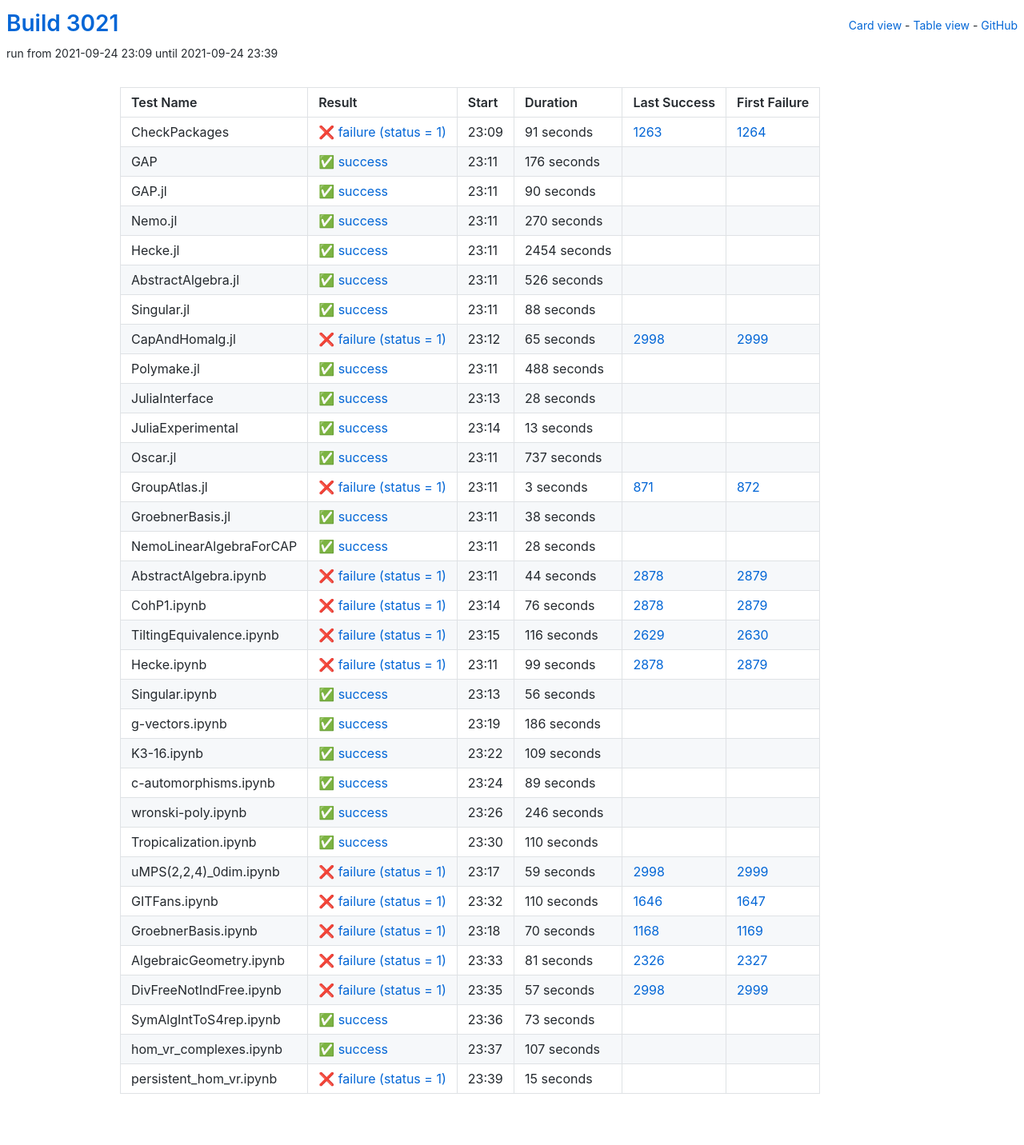
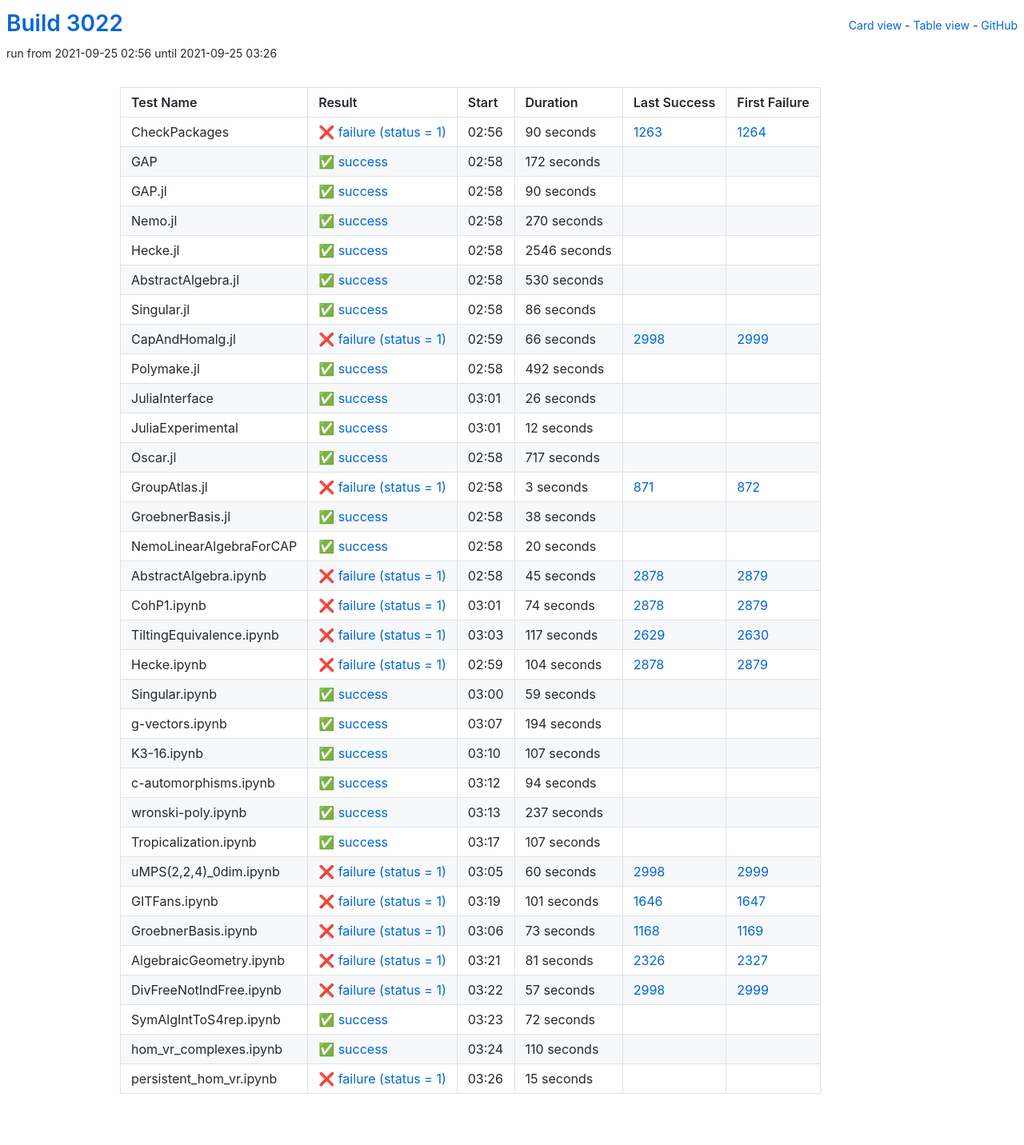
Before and after one commit to oscar-system/oscar-ci-status-stable, a Jekyll site: the page built from table.html, in a window 1280 px wide. Shown: the whole page at 80% size. Built offline with Jekyll 4.4.1, drawn with Linux system fonts in a browser that asks for light colours.

Commit message:
Build #3022

```diff
--- a/_data/ci.yml
+++ b/_data/ci.yml
@@ -1,6 +1,6 @@
 ---
-build: 3021
-build_url: https://oscarci.mathematik.uni-kl.de/job/oscar-stable/3021/
+build: 3022
+build_url: https://oscarci.mathematik.uni-kl.de/job/oscar-stable/3022/
 job: oscar-stable
 organization: oscar-system
 repo: oscar-ci-status-stable
@@ -8,32 +8,32 @@ repourl: https://github.com/oscar-system/oscar-ci-status-stable
 tests:
 - name: CheckPackages
   id: checkpackages
-  log: https://oscarci.mathematik.uni-kl.de/job/oscar-stable/3021/artifact/logs/build-3021/CheckPackages.log
-  start: 2021-09-24 23:09
+  log: https://oscarci.mathematik.uni-kl.de/job/oscar-stable/3022/artifact/logs/build-3022/CheckPackages.log
+  start: 2021-09-25 02:56
   success: false
   exitcode: 1
   status: failure
-  duration: 91
+  duration: 90
   last_success: 1263
   last_success_url: https://oscarci.mathematik.uni-kl.de/job/oscar-stable/1263/
   first_failure: 1264
   first_failure_url: https://oscarci.mathematik.uni-kl.de/job/oscar-stable/1264/
 - name: GAP
   id: gap
-  log: https://oscarci.mathematik.uni-kl.de/job/oscar-stable/3021/artifact/logs/build-3021/GAP.log
-  start: 2021-09-24 23:11
+  log: https://oscarci.mathematik.uni-kl.de/job/oscar-stable/3022/artifact/logs/build-3022/GAP.log
+  start: 2021-09-25 02:58
   success: true
   exitcode: 0
   status: success
-  duration: 176
+  duration: 172
   last_success: false
   last_success_url:
   first_failure: false
   first_failure_url:
 - name: GAP.jl
   id: gap-jl
-  log: https://oscarci.mathematik.uni-kl.de/job/oscar-stable/3021/artifact/logs/build-3021/GAP.jl.log
-  start: 2021-09-24 23:11
+  log: https://oscarci.mathematik.uni-kl.de/job/oscar-stable/3022/artifact/logs/build-3022/GAP.jl.log
+  start: 2021-09-25 02:58
   success: true
   exitcode: 0
   status: success
@@ -44,8 +44,8 @@ tests:
   first_failure_url:
 - name: Nemo.jl
   id: nemo-jl
-  log: https://oscarci.mathematik.uni-kl.de/job/oscar-stable/3021/artifact/logs/build-3021/Nemo.jl.log
-  start: 2021-09-24 23:11
+  log: https://oscarci.mathematik.uni-kl.de/job/oscar-stable/3022/artifact/logs/build-3022/Nemo.jl.log
+  start: 2021-09-25 02:58
   success: true
   exitcode: 0
   status: success
@@ -56,104 +56,104 @@ tests:
   first_failure_url:
 - name: Hecke.jl
   id: hecke-jl
-  log: https://oscarci.mathematik.uni-kl.de/job/oscar-stable/3021/artifact/logs/build-3021/Hecke.jl.log
-  start: 2021-09-24 23:11
+  log: https://oscarci.mathematik.uni-kl.de/job/oscar-stable/3022/artifact/logs/build-3022/Hecke.jl.log
+  start: 2021-09-25 02:58
   success: true
   exitcode: 0
   status: success
-  duration: 2454
+  duration: 2546
   last_success: false
   last_success_url:
   first_failure: false
   first_failure_url:
 - name: AbstractAlgebra.jl
   id: abstractalgebra-jl
-  log: https://oscarci.mathematik.uni-kl.de/job/oscar-stable/3021/artifact/logs/build-3021/AbstractAlgebra.jl.log
-  start: 2021-09-24 23:11
+  log: https://oscarci.mathematik.uni-kl.de/job/oscar-stable/3022/artifact/logs/build-3022/AbstractAlgebra.jl.log
+  start: 2021-09-25 02:58
   success: true
   exitcode: 0
   status: success
-  duration: 526
+  duration: 530
   last_success: false
   last_success_url:
   first_failure: false
   first_failure_url:
 - name: Singular.jl
   id: singular-jl
-  log: https://oscarci.mathematik.uni-kl.de/job/oscar-stable/3021/artifact/logs/build-3021/Singular.jl.log
-  start: 2021-09-24 23:11
+  log: https://oscarci.mathematik.uni-kl.de/job/oscar-stable/3022/artifact/logs/build-3022/Singular.jl.log
+  start: 2021-09-25 02:58
   success: true
   exitcode: 0
   status: success
-  duration: 88
+  duration: 86
   last_success: false
   last_success_url:
   first_failure: false
   first_failure_url:
 - name: CapAndHomalg.jl
   id: capandhomalg-jl
-  log: https://oscarci.mathematik.uni-kl.de/job/oscar-stable/3021/artifact/logs/build-3021/CapAndHomalg.jl.log
-  start: 2021-09-24 23:12
+  log: https://oscarci.mathematik.uni-kl.de/job/oscar-stable/3022/artifact/logs/build-3022/CapAndHomalg.jl.log
+  start: 2021-09-25 02:59
   success: false
   exitcode: 1
   status: failure
-  duration: 65
+  duration: 66
   last_success: 2998
   last_success_url: https://oscarci.mathematik.uni-kl.de/job/oscar-stable/2998/
   first_failure: 2999
   first_failure_url: https://oscarci.mathematik.uni-kl.de/job/oscar-stable/2999/
 - name: Polymake.jl
   id: polymake-jl
-  log: https://oscarci.mathematik.uni-kl.de/job/oscar-stable/3021/artifact/logs/build-3021/Polymake.jl.log
-  start: 2021-09-24 23:11
+  log: https://oscarci.mathematik.uni-kl.de/job/oscar-stable/3022/artifact/logs/build-3022/Polymake.jl.log
+  start: 2021-09-25 02:58
   success: true
   exitcode: 0
   status: success
-  duration: 488
+  duration: 492
   last_success: false
   last_success_url:
   first_failure: false
   first_failure_url:
 - name: JuliaInterface
   id: juliainterface
-  log: https://oscarci.mathematik.uni-kl.de/job/oscar-stable/3021/artifact/logs/build-3021/JuliaInterface.log
-  start: 2021-09-24 23:13
+  log: https://oscarci.mathematik.uni-kl.de/job/oscar-stable/3022/artifact/logs/build-3022/JuliaInterface.log
+  start: 2021-09-25 03:01
   success: true
   exitcode: 0
   status: success
-  duration: 28
+  duration: 26
   last_success: false
   last_success_url:
   first_failure: false
   first_failure_url:
 - name: JuliaExperimental
   id: juliaexperimental
-  log: https://oscarci.mathematik.uni-kl.de/job/oscar-stable/3021/artifact/logs/build-3021/JuliaExperimental.log
-  start: 2021-09-24 23:14
+  log: https://oscarci.mathematik.uni-kl.de/job/oscar-stable/3022/artifact/logs/build-3022/JuliaExperimental.log
+  start: 2021-09-25 03:01
   success: true
   exitcode: 0
   status: success
-  duration: 13
+  duration: 12
   last_success: false
   last_success_url:
   first_failure: false
   first_failure_url:
 - name: Oscar.jl
   id: oscar-jl
-  log: https://oscarci.mathematik.uni-kl.de/job/oscar-stable/3021/artifact/logs/build-3021/Oscar.jl.log
-  start: 2021-09-24 23:11
+  log: https://oscarci.mathematik.uni-kl.de/job/oscar-stable/3022/artifact/logs/build-3022/Oscar.jl.log
+  start: 2021-09-25 02:58
   success: true
   exitcode: 0
   status: success
-  duration: 737
+  duration: 717
   last_success: false
   last_success_url:
   first_failure: false
   first_failure_url:
 - name: GroupAtlas.jl
   id: groupatlas-jl
-  log: https://oscarci.mathematik.uni-kl.de/job/oscar-stable/3021/artifact/logs/build-3021/GroupAtlas.jl.log
-  start: 2021-09-24 23:11
+  log: https://oscarci.mathematik.uni-kl.de/job/oscar-stable/3022/artifact/logs/build-3022/GroupAtlas.jl.log
+  start: 2021-09-25 02:58
   success: false
   exitcode: 1
   status: failure
@@ -164,8 +164,8 @@ tests:
   first_failure_url: https://oscarci.mathematik.uni-kl.de/job/oscar-stable/872/
 - name: GroebnerBasis.jl
   id: groebnerbasis-jl
-  log: https://oscarci.mathematik.uni-kl.de/job/oscar-stable/3021/artifact/logs/build-3021/GroebnerBasis.jl.log
-  start: 2021-09-24 23:11
+  log: https://oscarci.mathematik.uni-kl.de/job/oscar-stable/3022/artifact/logs/build-3022/GroebnerBasis.jl.log
+  start: 2021-09-25 02:58
   success: true
   exitcode: 0
   status: success
@@ -176,176 +176,176 @@ tests:
   first_failure_url:
 - name: NemoLinearAlgebraForCAP
   id: nemolinearalgebraforcap
-  log: https://oscarci.mathematik.uni-kl.de/job/oscar-stable/3021/artifact/logs/build-3021/NemoLinearAlgebraForCAP.log
-  start: 2021-09-24 23:11
+  log: https://oscarci.mathematik.uni-kl.de/job/oscar-stable/3022/artifact/logs/build-3022/NemoLinearAlgebraForCAP.log
+  start: 2021-09-25 02:58
   success: true
   exitcode: 0
   status: success
-  duration: 28
+  duration: 20
   last_success: false
   last_success_url:
   first_failure: false
   first_failure_url:
 - name: AbstractAlgebra.ipynb
   id: abstractalgebra-ipynb
-  log: https://oscarci.mathematik.uni-kl.de/job/oscar-stable/3021/artifact/logs/build-3021/AbstractAlgebra.ipynb.log
-  start: 2021-09-24 23:11
+  log: https://oscarci.mathematik.uni-kl.de/job/oscar-stable/3022/artifact/logs/build-3022/AbstractAlgebra.ipynb.log
+  start: 2021-09-25 02:58
   success: false
   exitcode: 1
   status: failure
-  duration: 44
+  duration: 45
   last_success: 2878
   last_success_url: https://oscarci.mathematik.uni-kl.de/job/oscar-stable/2878/
   first_failure: 2879
   first_failure_url: https://oscarci.mathematik.uni-kl.de/job/oscar-stable/2879/
 - name: CohP1.ipynb
   id: cohp1-ipynb
-  log: https://oscarci.mathematik.uni-kl.de/job/oscar-stable/3021/artifact/logs/build-3021/CohP1.ipynb.log
-  start: 2021-09-24 23:14
+  log: https://oscarci.mathematik.uni-kl.de/job/oscar-stable/3022/artifact/logs/build-3022/CohP1.ipynb.log
+  start: 2021-09-25 03:01
   success: false
   exitcode: 1
   status: failure
-  duration: 76
+  duration: 74
   last_success: 2878
   last_success_url: https://oscarci.mathematik.uni-kl.de/job/oscar-stable/2878/
   first_failure: 2879
   first_failure_url: https://oscarci.mathematik.uni-kl.de/job/oscar-stable/2879/
 - name: TiltingEquivalence.ipynb
   id: tiltingequivalence-ipynb
-  log: https://oscarci.mathematik.uni-kl.de/job/oscar-stable/3021/artifact/logs/build-3021/TiltingEquivalence.ipynb.log
-  start: 2021-09-24 23:15
+  log: https://oscarci.mathematik.uni-kl.de/job/oscar-stable/3022/artifact/logs/build-3022/TiltingEquivalence.ipynb.log
+  start: 2021-09-25 03:03
   success: false
   exitcode: 1
   status: failure
-  duration: 116
+  duration: 117
   last_success: 2629
   last_success_url: https://oscarci.mathematik.uni-kl.de/job/oscar-stable/2629/
   first_failure: 2630
   first_failure_url: https://oscarci.mathematik.uni-kl.de/job/oscar-stable/2630/
 - name: Hecke.ipynb
   id: hecke-ipynb
-  log: https://oscarci.mathematik.uni-kl.de/job/oscar-stable/3021/artifact/logs/build-3021/Hecke.ipynb.log
-  start: 2021-09-24 23:11
+  log: https://oscarci.mathematik.uni-kl.de/job/oscar-stable/3022/artifact/logs/build-3022/Hecke.ipynb.log
+  start: 2021-09-25 02:59
   success: false
   exitcode: 1
   status: failure
-  duration: 99
+  duration: 104
   last_success: 2878
   last_success_url: https://oscarci.mathematik.uni-kl.de/job/oscar-stable/2878/
   first_failure: 2879
   first_failure_url: https://oscarci.mathematik.uni-kl.de/job/oscar-stable/2879/
 - name: Singular.ipynb
   id: singular-ipynb
-  log: https://oscarci.mathematik.uni-kl.de/job/oscar-stable/3021/artifact/logs/build-3021/Singular.ipynb.log
-  start: 2021-09-24 23:13
+  log: https://oscarci.mathematik.uni-kl.de/job/oscar-stable/3022/artifact/logs/build-3022/Singular.ipynb.log
+  start: 2021-09-25 03:00
   success: true
   exitcode: 0
   status: success
-  duration: 56
+  duration: 59
   last_success: false
   last_success_url:
   first_failure: false
   first_failure_url:
 - name: g-vectors.ipynb
   id: g-vectors-ipynb
-  log: https://oscarci.mathematik.uni-kl.de/job/oscar-stable/3021/artifact/logs/build-3021/g-vectors.ipynb.log
-  start: 2021-09-24 23:19
+  log: https://oscarci.mathematik.uni-kl.de/job/oscar-stable/3022/artifact/logs/build-3022/g-vectors.ipynb.log
+  start: 2021-09-25 03:07
   success: true
   exitcode: 0
   status: success
-  duration: 186
+  duration: 194
   last_success: false
   last_success_url:
   first_failure: false
   first_failure_url:
 - name: K3-16.ipynb
   id: k3-16-ipynb
-  log: https://oscarci.mathematik.uni-kl.de/job/oscar-stable/3021/artifact/logs/build-3021/K3-16.ipynb.log
-  start: 2021-09-24 23:22
+  log: https://oscarci.mathematik.uni-kl.de/job/oscar-stable/3022/artifact/logs/build-3022/K3-16.ipynb.log
+  start: 2021-09-25 03:10
   success: true
   exitcode: 0
   status: success
-  duration: 109
+  duration: 107
   last_success: false
   last_success_url:
   first_failure: false
   first_failure_url:
 - name: c-automorphisms.ipynb
   id: c-automorphisms-ipynb
-  log: https://oscarci.mathematik.uni-kl.de/job/oscar-stable/3021/artifact/logs/build-3021/c-automorphisms.ipynb.log
-  start: 2021-09-24 23:24
+  log: https://oscarci.mathematik.uni-kl.de/job/oscar-stable/3022/artifact/logs/build-3022/c-automorphisms.ipynb.log
+  start: 2021-09-25 03:12
   success: true
   exitcode: 0
   status: success
-  duration: 89
+  duration: 94
   last_success: false
   last_success_url:
   first_failure: false
   first_failure_url:
 - name: wronski-poly.ipynb
   id: wronski-poly-ipynb
-  log: https://oscarci.mathematik.uni-kl.de/job/oscar-stable/3021/artifact/logs/build-3021/wronski-poly.ipynb.log
-  start: 2021-09-24 23:26
+  log: https://oscarci.mathematik.uni-kl.de/job/oscar-stable/3022/artifact/logs/build-3022/wronski-poly.ipynb.log
+  start: 2021-09-25 03:13
   success: true
   exitcode: 0
   status: success
-  duration: 246
+  duration: 237
   last_success: false
   last_success_url:
   first_failure: false
   first_failure_url:
 - name: Tropicalization.ipynb
   id: tropicalization-ipynb
-  log: https://oscarci.mathematik.uni-kl.de/job/oscar-stable/3021/artifact/logs/build-3021/Tropicalization.ipynb.log
-  start: 2021-09-24 23:30
+  log: https://oscarci.mathematik.uni-kl.de/job/oscar-stable/3022/artifact/logs/build-3022/Tropicalization.ipynb.log
+  start: 2021-09-25 03:17
   success: true
   exitcode: 0
   status: success
-  duration: 110
+  duration: 107
   last_success: false
   last_success_url:
   first_failure: false
   first_failure_url:
 - name: uMPS(2,2,4)_0dim.ipynb
   id: umps-2-2-4-0dim-ipynb
-  log: https://oscarci.mathematik.uni-kl.de/job/oscar-stable/3021/artifact/logs/build-3021/uMPS-2-2-4-_0dim.ipynb.log
-  start: 2021-09-24 23:17
+  log: https://oscarci.mathematik.uni-kl.de/job/oscar-stable/3022/artifact/logs/build-3022/uMPS-2-2-4-_0dim.ipynb.log
+  start: 2021-09-25 03:05
   success: false
   exitcode: 1
   status: failure
-  duration: 59
+  duration: 60
   last_success: 2998
   last_success_url: https://oscarci.mathematik.uni-kl.de/job/oscar-stable/2998/
   first_failure: 2999
   first_failure_url: https://oscarci.mathematik.uni-kl.de/job/oscar-stable/2999/
 - name: GITFans.ipynb
   id: gitfans-ipynb
-  log: https://oscarci.mathematik.uni-kl.de/job/oscar-stable/3021/artifact/logs/build-3021/GITFans.ipynb.log
-  start: 2021-09-24 23:32
+  log: https://oscarci.mathematik.uni-kl.de/job/oscar-stable/3022/artifact/logs/build-3022/GITFans.ipynb.log
+  start: 2021-09-25 03:19
   success: false
   exitcode: 1
   status: failure
-  duration: 110
+  duration: 101
   last_success: 1646
   last_success_url: https://oscarci.mathematik.uni-kl.de/job/oscar-stable/1646/
   first_failure: 1647
   first_failure_url: https://oscarci.mathematik.uni-kl.de/job/oscar-stable/1647/
 - name: GroebnerBasis.ipynb
   id: groebnerbasis-ipynb
-  log: https://oscarci.mathematik.uni-kl.de/job/oscar-stable/3021/artifact/logs/build-3021/GroebnerBasis.ipynb.log
-  start: 2021-09-24 23:18
+  log: https://oscarci.mathematik.uni-kl.de/job/oscar-stable/3022/artifact/logs/build-3022/GroebnerBasis.ipynb.log
+  start: 2021-09-25 03:06
   success: false
   exitcode: 1
   status: failure
-  duration: 70
+  duration: 73
   last_success: 1168
   last_success_url: https://oscarci.mathematik.uni-kl.de/job/oscar-stable/1168/
   first_failure: 1169
   first_failure_url: https://oscarci.mathematik.uni-kl.de/job/oscar-stable/1169/
 - name: AlgebraicGeometry.ipynb
   id: algebraicgeometry-ipynb
-  log: https://oscarci.mathematik.uni-kl.de/job/oscar-stable/3021/artifact/logs/build-3021/AlgebraicGeometry.ipynb.log
-  start: 2021-09-24 23:33
+  log: https://oscarci.mathematik.uni-kl.de/job/oscar-stable/3022/artifact/logs/build-3022/AlgebraicGeometry.ipynb.log
+  start: 2021-09-25 03:21
   success: false
   exitcode: 1
   status: failure
@@ -356,8 +356,8 @@ tests:
   first_failure_url: https://oscarci.mathematik.uni-kl.de/job/oscar-stable/2327/
 - name: DivFreeNotIndFree.ipynb
   id: divfreenotindfree-ipynb
-  log: https://oscarci.mathematik.uni-kl.de/job/oscar-stable/3021/artifact/logs/build-3021/DivFreeNotIndFree.ipynb.log
-  start: 2021-09-24 23:35
+  log: https://oscarci.mathematik.uni-kl.de/job/oscar-stable/3022/artifact/logs/build-3022/DivFreeNotIndFree.ipynb.log
+  start: 2021-09-25 03:22
   success: false
   exitcode: 1
   status: failure
@@ -368,32 +368,32 @@ tests:
   first_failure_url: https://oscarci.mathematik.uni-kl.de/job/oscar-stable/2999/
 - name: SymAlgIntToS4rep.ipynb
   id: symalginttos4rep-ipynb
-  log: https://oscarci.mathematik.uni-kl.de/job/oscar-stable/3021/artifact/logs/build-3021/SymAlgIntToS4rep.ipynb.log
-  start: 2021-09-24 23:36
+  log: https://oscarci.mathematik.uni-kl.de/job/oscar-stable/3022/artifact/logs/build-3022/SymAlgIntToS4rep.ipynb.log
+  start: 2021-09-25 03:23
   success: true
   exitcode: 0
   status: success
-  duration: 73
+  duration: 72
   last_success: false
   last_success_url:
   first_failure: false
   first_failure_url:
 - name: hom_vr_complexes.ipynb
   id: hom-vr-complexes-ipynb
-  log: https://oscarci.mathematik.uni-kl.de/job/oscar-stable/3021/artifact/logs/build-3021/hom_vr_complexes.ipynb.log
-  start: 2021-09-24 23:37
+  log: https://oscarci.mathematik.uni-kl.de/job/oscar-stable/3022/artifact/logs/build-3022/hom_vr_complexes.ipynb.log
+  start: 2021-09-25 03:24
   success: true
   exitcode: 0
   status: success
-  duration: 107
+  duration: 110
   last_success: false
   last_success_url:
   first_failure: false
   first_failure_url:
 - name: persistent_hom_vr.ipynb
   id: persistent-hom-vr-ipynb
-  log: https://oscarci.mathematik.uni-kl.de/job/oscar-stable/3021/artifact/logs/build-3021/persistent_hom_vr.ipynb.log
-  start: 2021-09-24 23:39
+  log: https://oscarci.mathematik.uni-kl.de/job/oscar-stable/3022/artifact/logs/build-3022/persistent_hom_vr.ipynb.log
+  start: 2021-09-25 03:26
   success: false
   exitcode: 1
   status: failure
```
Also changed, not shown: README.md.
